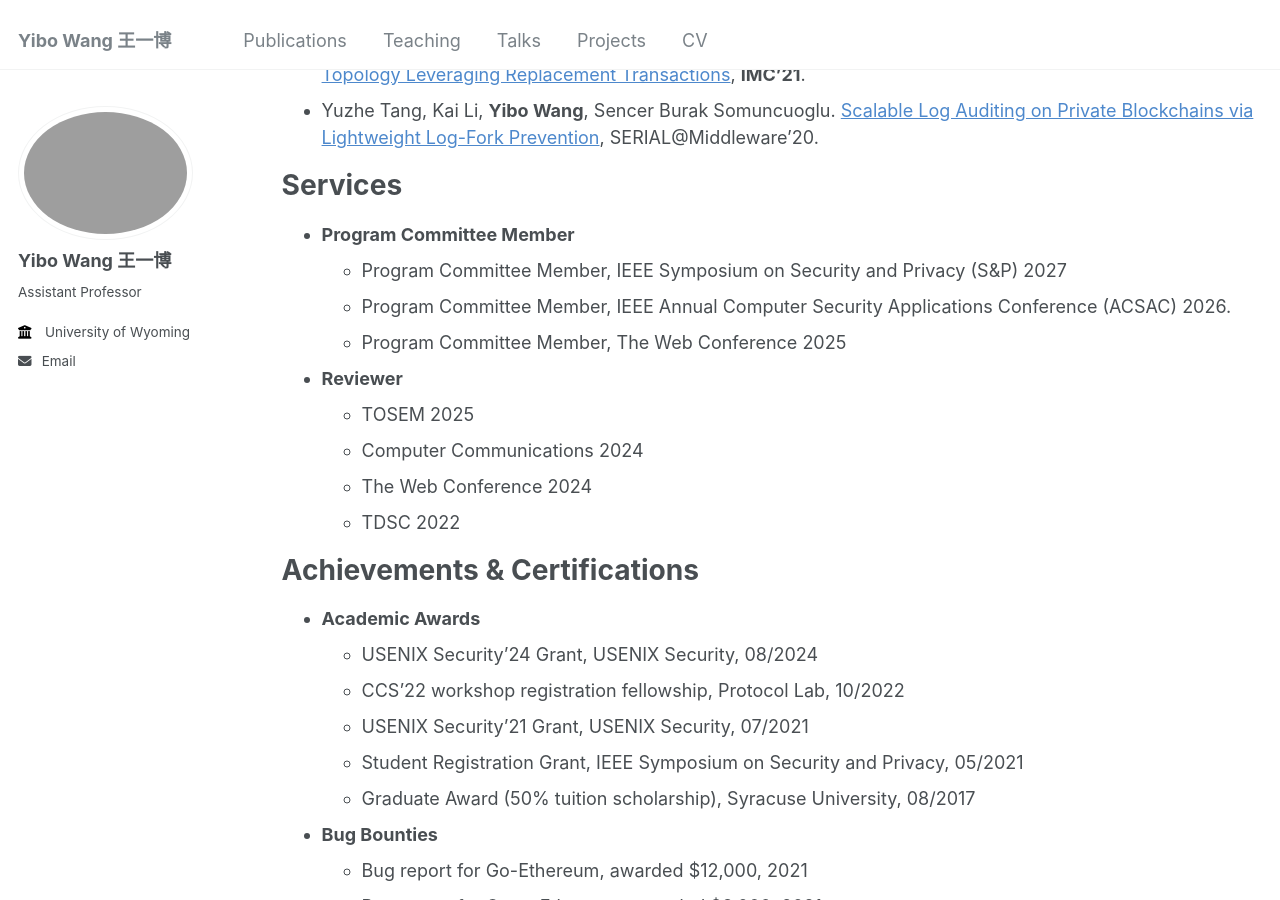
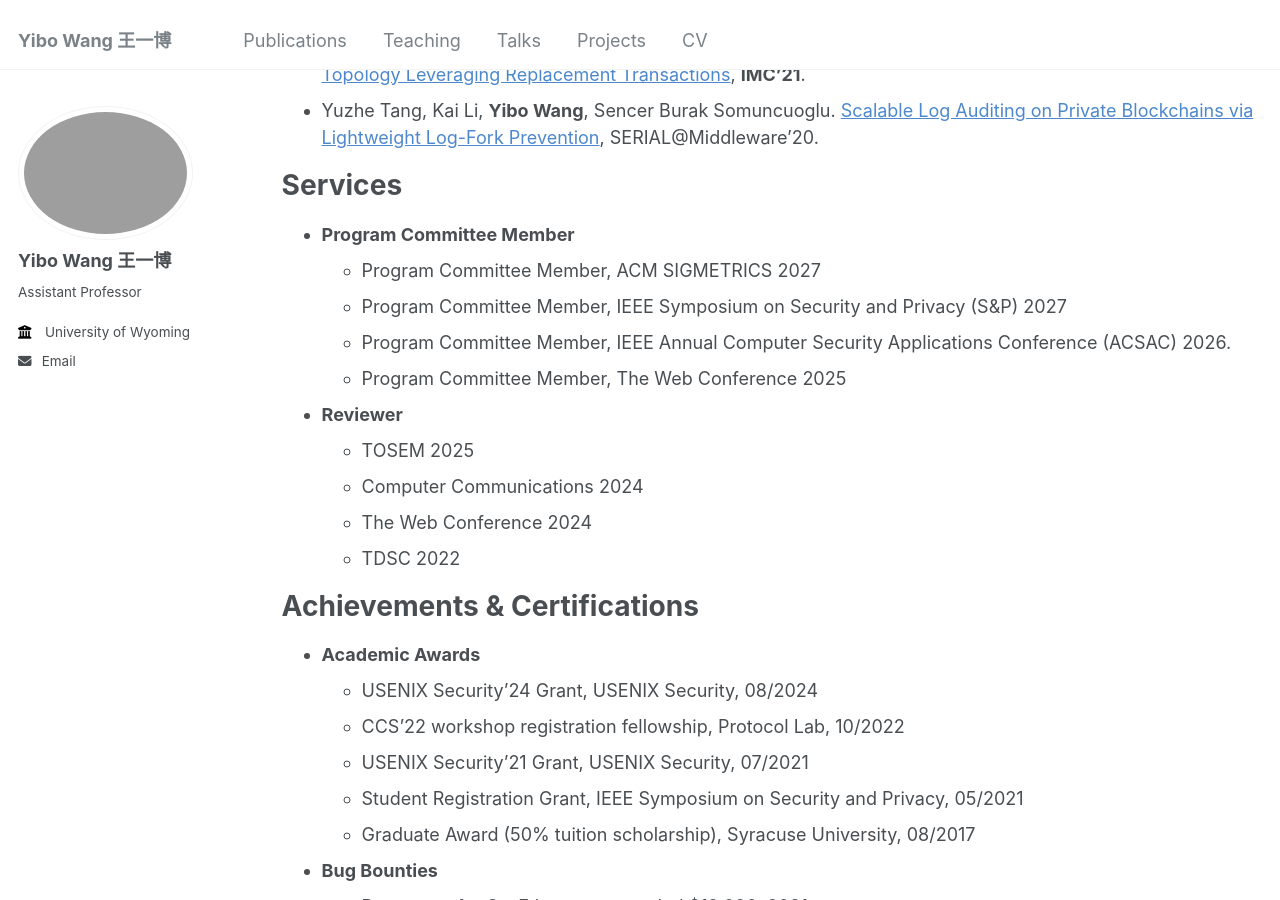
Before and after one commit to wangyibo0308/wangyibo0308.github.io, a Jekyll site: the page built from _pages/about.md, in a window 1280 px wide and 900 px high, scrolled down 1169 px. Built offline with Jekyll 4.4.1, drawn with Linux system fonts in a browser that asks for light colours.

Commit message:
Update about.md

```diff
--- a/_pages/about.md
+++ b/_pages/about.md
@@ -38,6 +38,7 @@ Publications
 Services
 ======
 - **Program Committee Member**
+  - Program Committee Member, ACM SIGMETRICS 2027
   - Program Committee Member, IEEE Symposium on Security and Privacy (S&P) 2027
   - Program Committee Member, IEEE Annual Computer Security Applications Conference (ACSAC) 2026.
   - Program Committee Member, The Web Conference 2025
```
